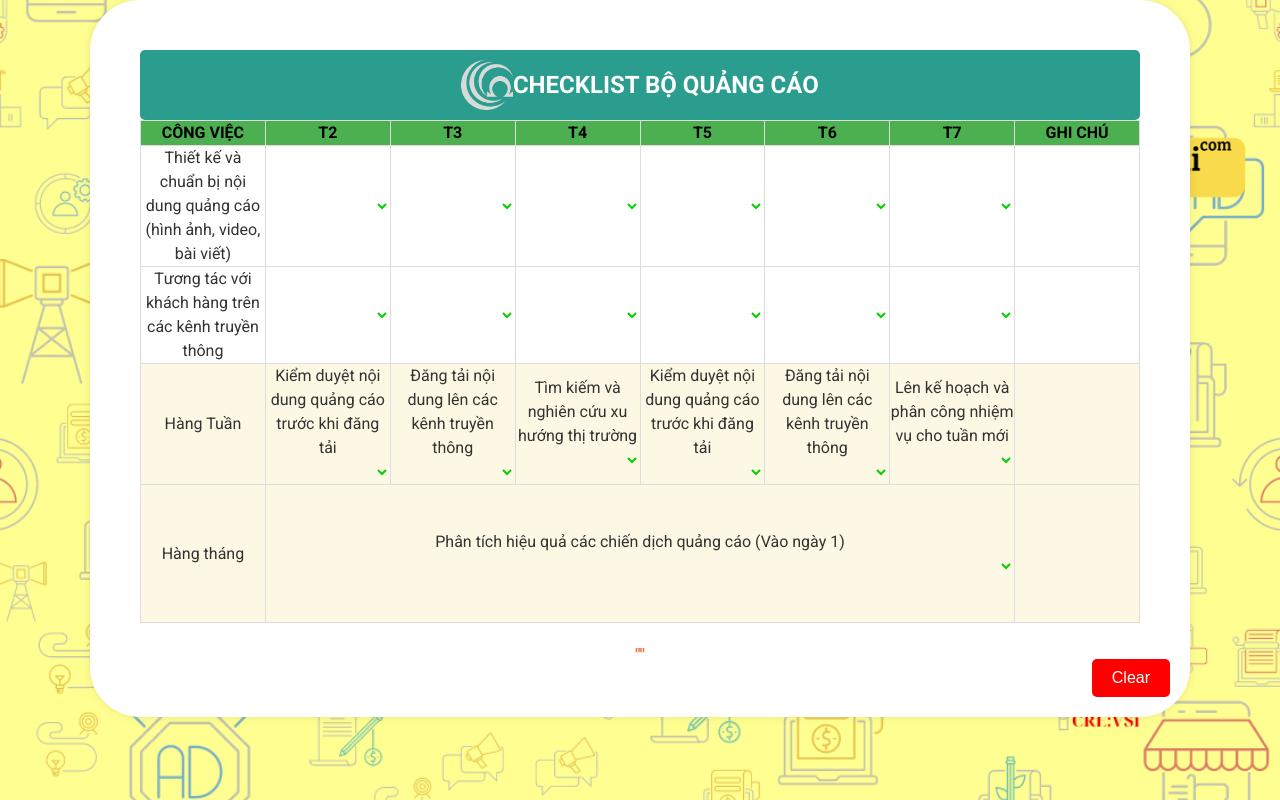
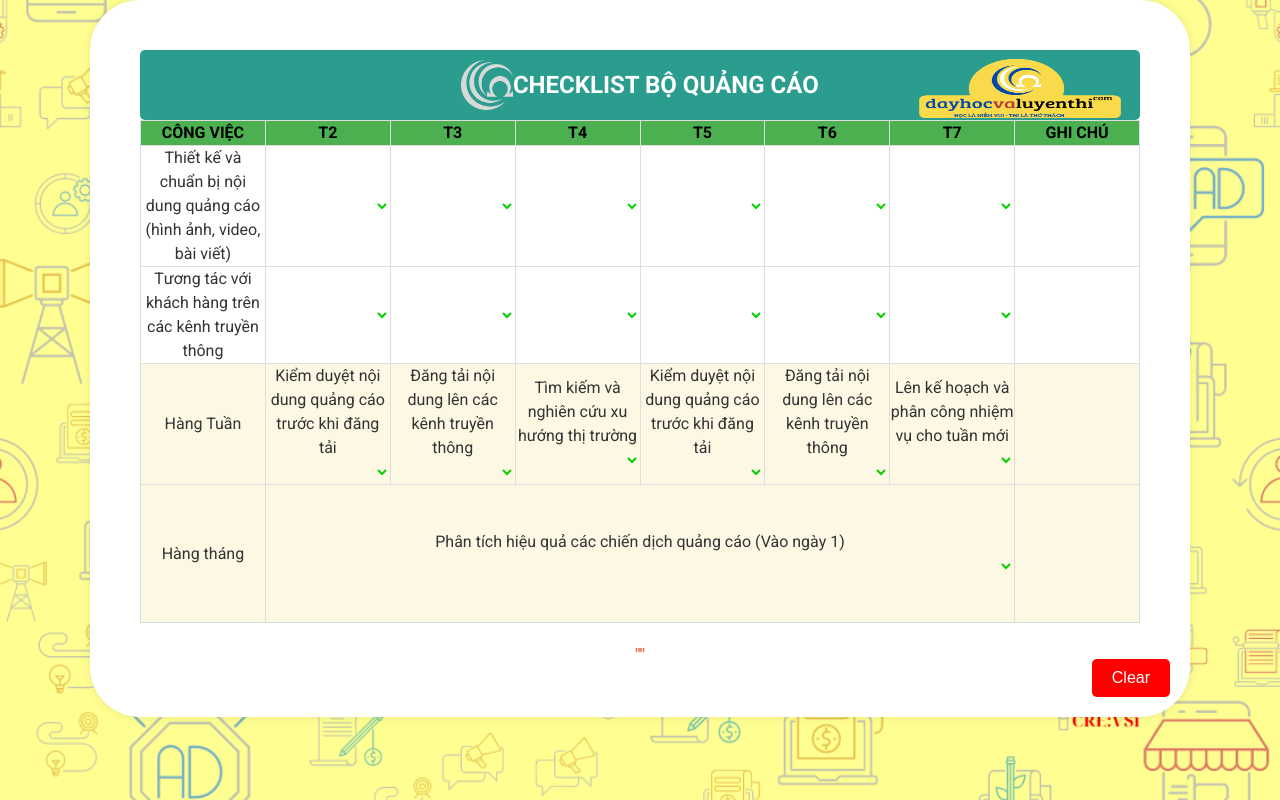
Before and after one commit to VSiJs/tuenam, a plain HTML site: page QuangCao/index.html in a window 1280 px wide. Drawn offline with Linux system fonts and the light colour scheme.

Commit message:
Add files via upload

```diff
--- a/QuangCao/index.html
+++ b/QuangCao/index.html
@@ -6,7 +6,7 @@
     <link href="https://fonts.googleapis.com/css2?family=Roboto:wght@400;700&display=swap&subset=vietnamese" rel="stylesheet">
     <link href="https://fonts.googleapis.com/css2?family=Roboto:wght@400;700&display=swap" rel="stylesheet">
     <title>CHECKLIST BỘ QUẢNG CÁO </title>
-    <style>
+     <style>
         body {
            font-family: 'Roboto', sans-serif;
     	   font-size: 16px;
@@ -32,6 +32,7 @@
             color: white;
             padding: 10px;
             border-radius: 5px;
+            position: relative;
         }
 
 	 h1 {
@@ -102,11 +103,11 @@
             box-sizing: border-box;
         }
 	    .header-right img {
-            height: 200px;
-            z-index: 0;
-            top: 20px;
-            right: 20px;
-	        position: fixed;
+            width: 22%;
+	    height: 110%;
+            position: absolute;
+            top: 0px;
+            right: 10px;
         }
 	    .clear-btn {
             position: absolute;
@@ -122,9 +123,11 @@
         }
 
     </style>
+
     <script>
 	<!---------------------------KEY LOCALSTORAGE---------------------------------->
 	 const localStorageKey = 'checklistData_QUANGCAO';
+
 
 	 document.addEventListener('DOMContentLoaded', function () {
             loadSavedData();
@@ -190,16 +193,14 @@ function saveData() {
     </script>
 </head>
 <body>
-<div class="header-right">
-        <img src="3.png" alt="Icon">
-    </div>
 <div class="container">
     <div class="header">
             <img src="dayhocvaluyenthi_logo.png" alt="Logo">
             <h1>CHECKLIST BỘ QUẢNG CÁO</h1>
+        <div class="header-right">
+                <img src="3.png" alt="Icon">
+            </div>
         </div>
-
-
     <table>
         <thead>
             <tr>
```
